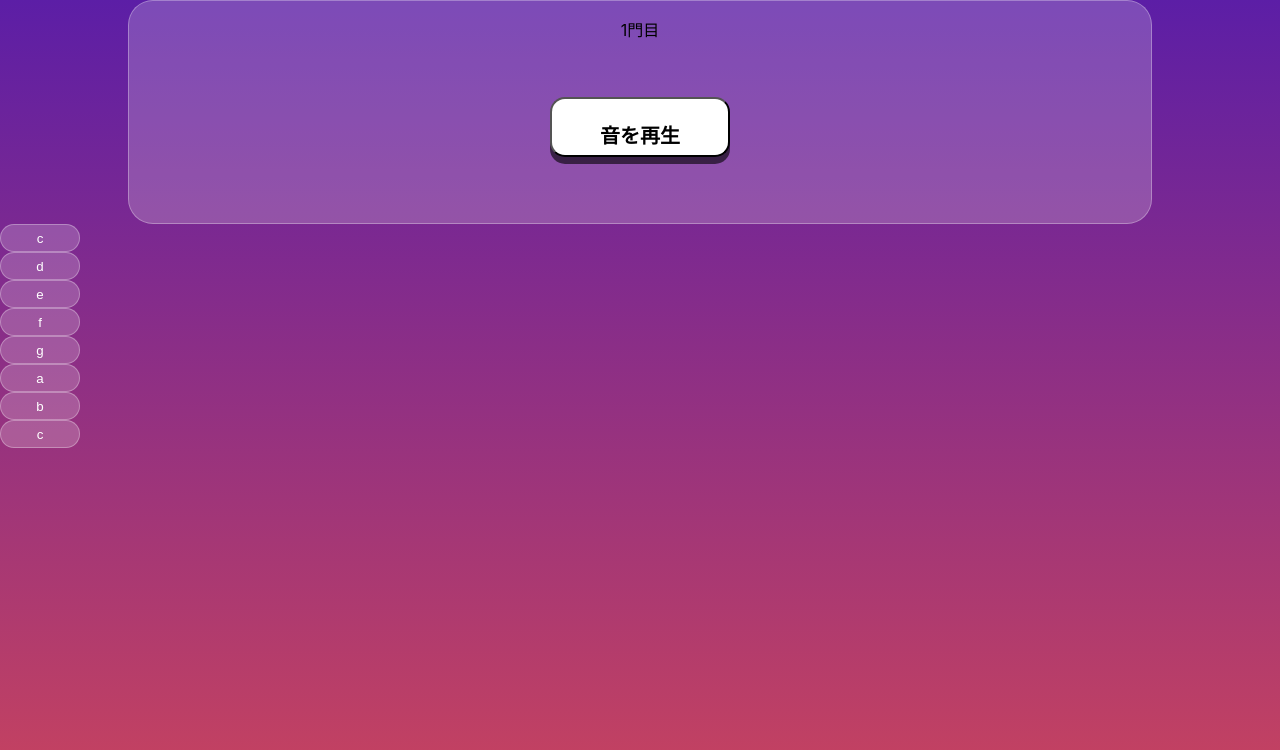
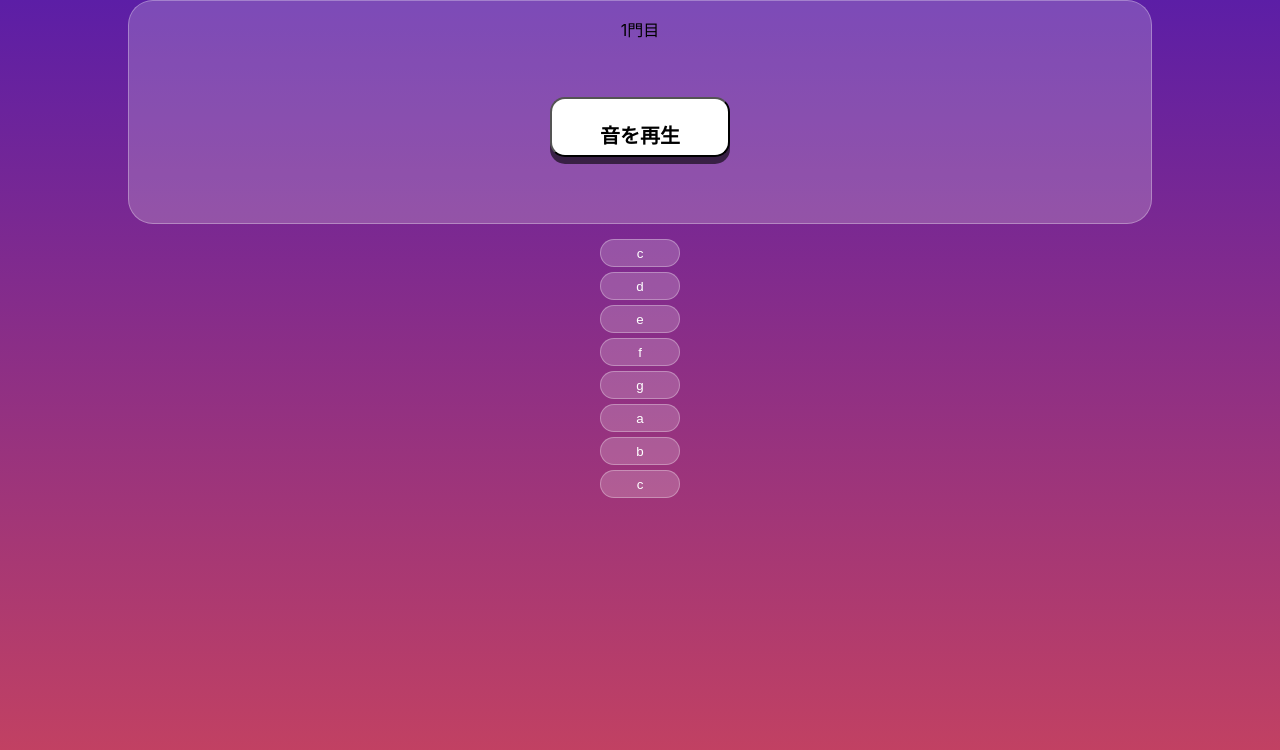
Before and after one commit to kurakke/OnkanNext, a Next.js app: page /game in a window 1280 px wide. Shown: the top 750 px of the page. Built offline with nearby package versions, Linux system fonts and the light colour scheme.

Commit message:
answerButtonのcssいい感じにした

```diff
--- a/pages/game.tsx
+++ b/pages/game.tsx
@@ -45,9 +45,11 @@ const start = css`
   font-size: 20px;
   font-weight: 600;
 `;
-const buttons = css``;
+const buttons = css`
+  margin: 10px auto;
+`;
 const answerButton = css`
-  margin: 20px 0;
+  margin: 5px auto;
 `;
 
 const Game = () => {
@@ -159,7 +161,7 @@ const Game = () => {
       </div>
       <div css={buttons}>
         {Choices.map((item, index) => (
-          <div>
+          <div css={answerButton}>
             <Button
               label={item.label}
               handleAnswer={handleAnwerButton}
@@ -173,6 +175,7 @@ const Game = () => {
             ></Button>
           </div>
         ))}
+      </div>
       {(() => {
         if (showButton) {
           if (questionNum < 7) {
@@ -199,7 +202,6 @@ const Game = () => {
         }
       })()}
     </div>
-    </div>
   );
 };
 export default Game;
```
Lines whose indentation alone changed are shown as unchanged.
